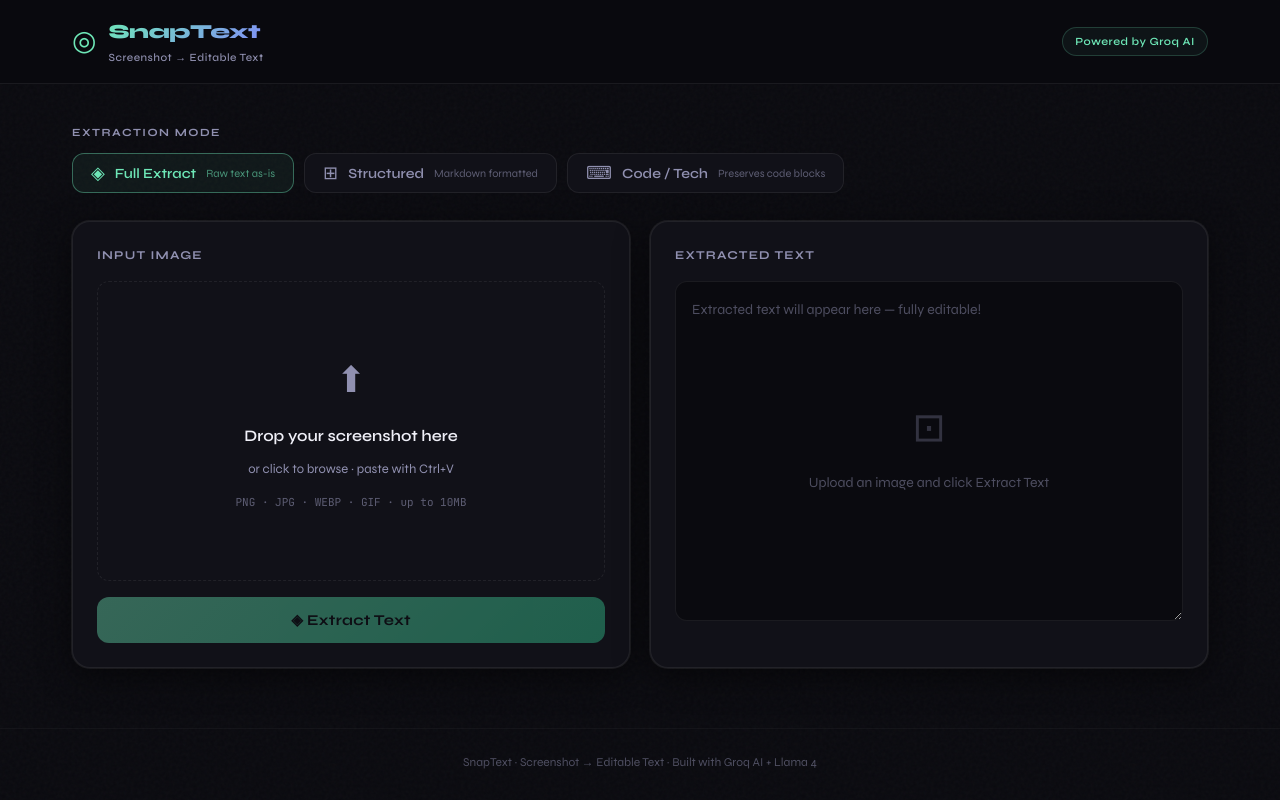
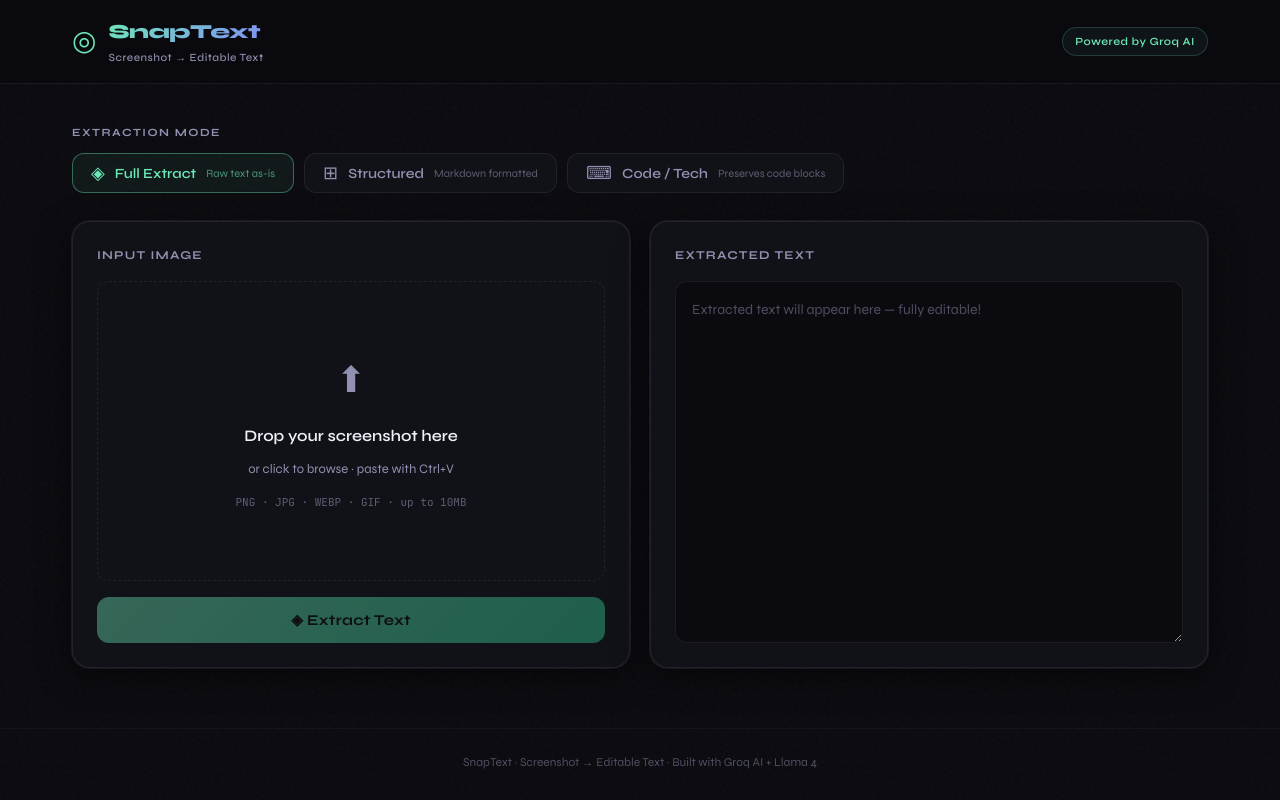
Before and after one commit to lavanyapothireddy/Screenshot-Editable-Text, a React (Create React App) app in the folder client/: page / in a window 1280 px wide. Built offline with nearby package versions, Linux system fonts and the light colour scheme; no server answers.

Commit message:
Update App.css

```diff
--- a/client/src/App.css
+++ b/client/src/App.css
@@ -412,6 +412,12 @@ body::before {
   outline: none;
   transition: border-color 0.2s ease;
   width: 100%;
+  position: relative;
+  z-index: 2;
+  cursor: text;
+  -webkit-user-select: text;
+  user-select: text;
+  pointer-events: all;
 }
 
 .output-textarea:focus {
@@ -429,6 +435,13 @@ body::before {
   position: relative;
 }
 
+.textarea-wrapper {
+  position: relative;
+  flex: 1;
+  display: flex;
+  flex-direction: column;
+}
+
 .output-empty {
   position: absolute;
   top: 50%;
@@ -437,6 +450,7 @@ body::before {
   text-align: center;
   color: var(--text2);
   pointer-events: none;
+  z-index: 1;
 }
 
 .empty-icon {
```
